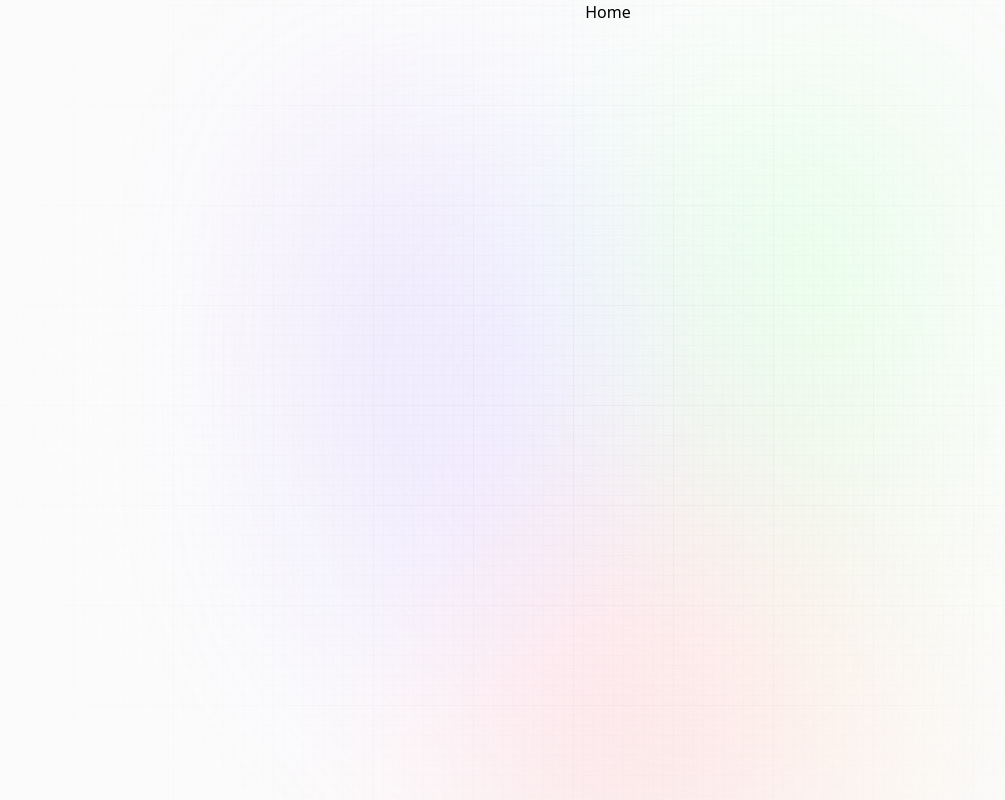
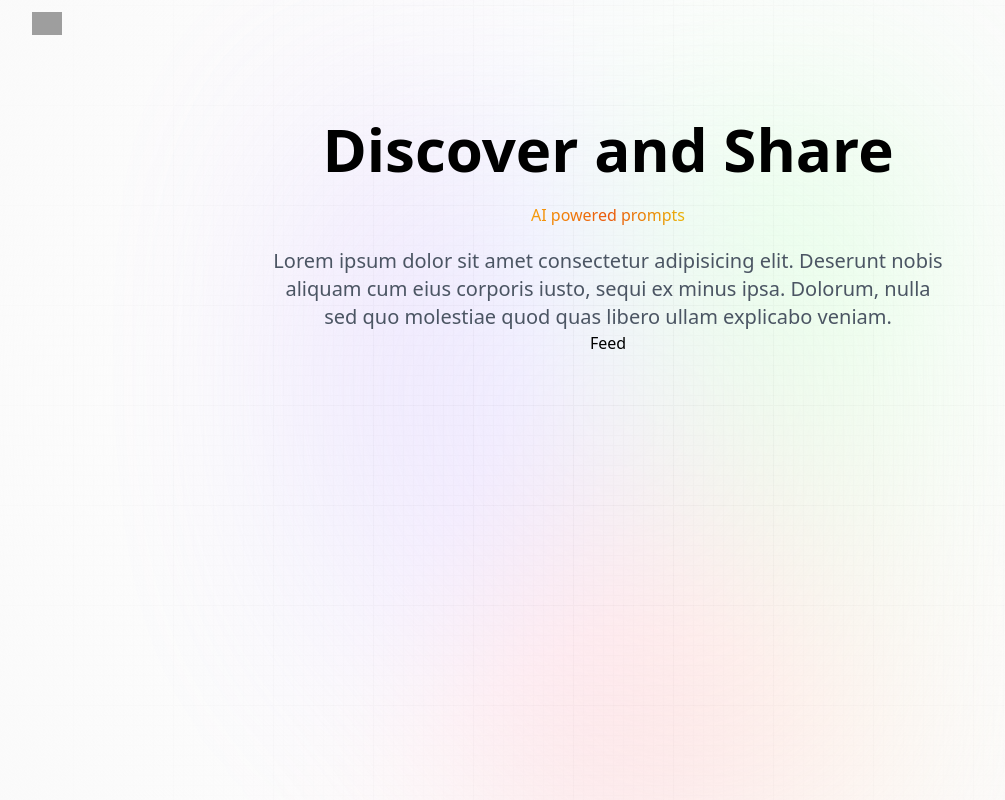
Before and after one commit to Milli-saved/nextjs-learning-path, a Next.js app: page / in a window 1280 px wide. Shown: the whole page, without its empty margins (32-1037 px from the left). Built offline with nearby package versions, Linux system fonts and the light colour scheme; grey boxes are pictures that could not be loaded.

Commit message:
fix: fix the home page.

```diff
--- a/app/layout.jsx
+++ b/app/layout.jsx
@@ -1,4 +1,7 @@
 import "@styles/globals.css";
+
+import Nav from "@components/Nav";
+import Provider from "@components/Provider";
 
 export const metadata = {
   title: "Promptopia",
@@ -12,7 +15,10 @@
         <div className="main">
           <div className="gradient"></div>
         </div>
-        <main className="app">{children}</main>
+        <main className="app">
+          <Nav />
+          {children}
+        </main>
       </body>
     </html>
   );
--- a/app/page.jsx
+++ b/app/page.jsx
@@ -1,5 +1,20 @@
+import Feed from "@components/Feed";
+
 const Home = () => {
-  return <div>Home</div>;
+  return (
+    <section className="w-full flex-center flex-col">
+      <h1 className="head_text text-center">Discover and Share</h1>
+      <br className="max-md:hidden" />
+      <span className="orange_gradient text-center">AI powered prompts</span>
+      <p className="desc text-center">
+        Lorem ipsum dolor sit amet consectetur adipisicing elit. Deserunt nobis
+        aliquam cum eius corporis iusto, sequi ex minus ipsa. Dolorum, nulla sed
+        quo molestiae quod quas libero ullam explicabo veniam.
+      </p>
+      {/* Feed */}
+      <Feed />
+    </section>
+  );
 };
 
 export default Home;
--- /dev/null
+++ b/components/Feed.jsx
@@ -0,0 +1,11 @@
+import React from 'react'
+
+const Feed = () => {
+  return (
+    <div>
+      Feed
+    </div>
+  )
+}
+
+export default Feed
--- /dev/null
+++ b/components/Form.jsx
@@ -0,0 +1,11 @@
+import React from 'react'
+
+const Form = () => {
+  return (
+    <div>
+      Form
+    </div>
+  )
+}
+
+export default Form
--- /dev/null
+++ b/components/Nav.jsx
@@ -0,0 +1,24 @@
+"use client";
+
+import Link from "next/link";
+import Image from "next/image";
+import { useState, useEffect } from "react";
+import { signIn, signOut, useSession, getProviders } from "next-auth/react";
+
+const Nav = () => {
+  return (
+    <nav className="flex-between w-full mb-16 pt-3">
+      <Link href="/" className="flex gap-2 flex-center">
+        <Image
+          alt="promptia logo"
+          width={30}
+          height={30}
+          className="object-contain"
+          src="/assests/images/logo.svg"
+        />
+      </Link>
+    </nav>
+  );
+};
+
+export default Nav;
--- /dev/null
+++ b/components/Profile.jsx
@@ -0,0 +1,11 @@
+import React from 'react'
+
+const Profile = () => {
+  return (
+    <div>
+      Profile
+    </div>
+  )
+}
+
+export default Profile
--- /dev/null
+++ b/components/PromptCard.jsx
@@ -0,0 +1,11 @@
+import React from 'react'
+
+const PromptCard = () => {
+  return (
+    <div>
+      Prompt Card
+    </div>
+  )
+}
+
+export default PromptCard
--- /dev/null
+++ b/components/Provider.jsx
@@ -0,0 +1,7 @@
+import React from "react";
+
+const Provider = () => {
+  return <div>Provider</div>;
+};
+
+export default Provider;
```
